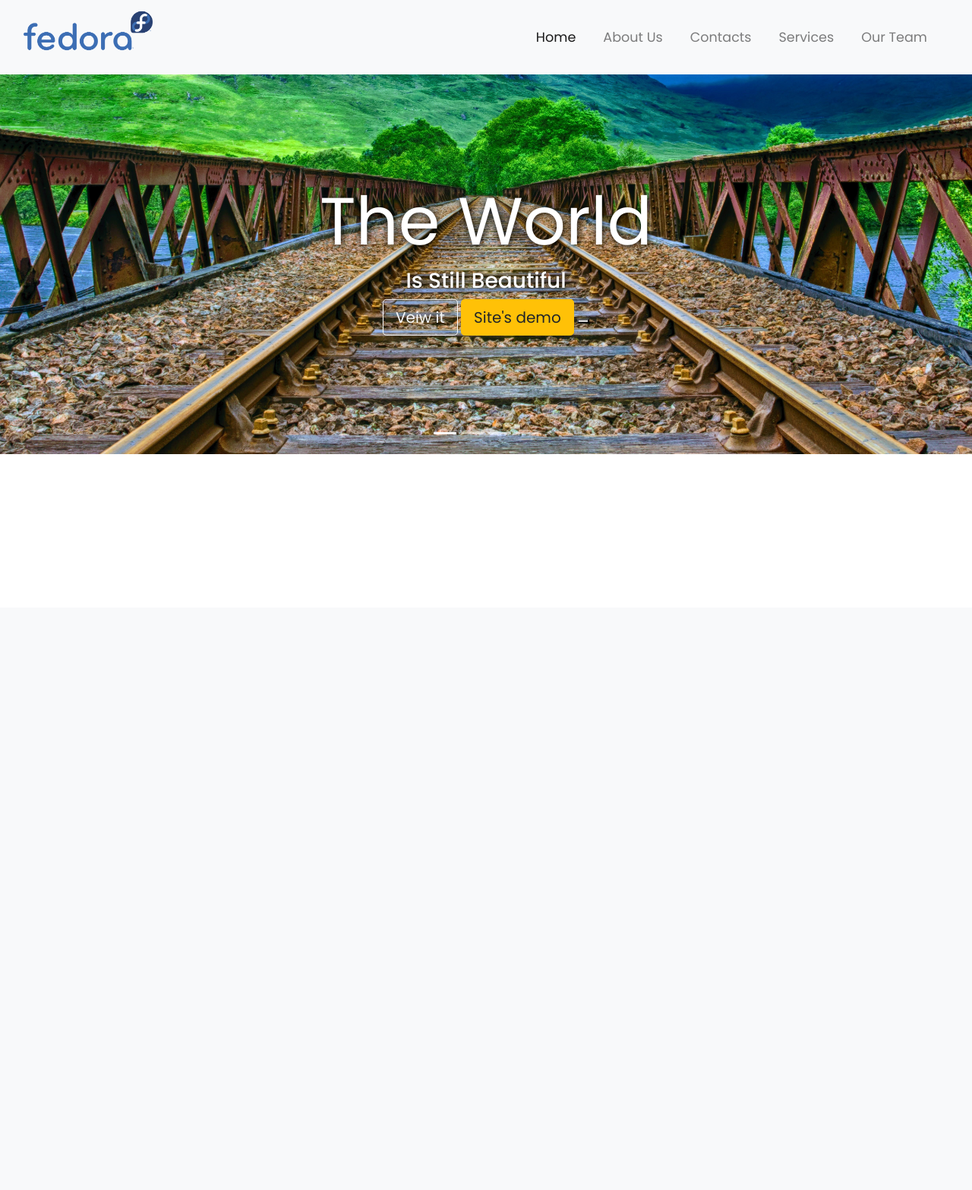
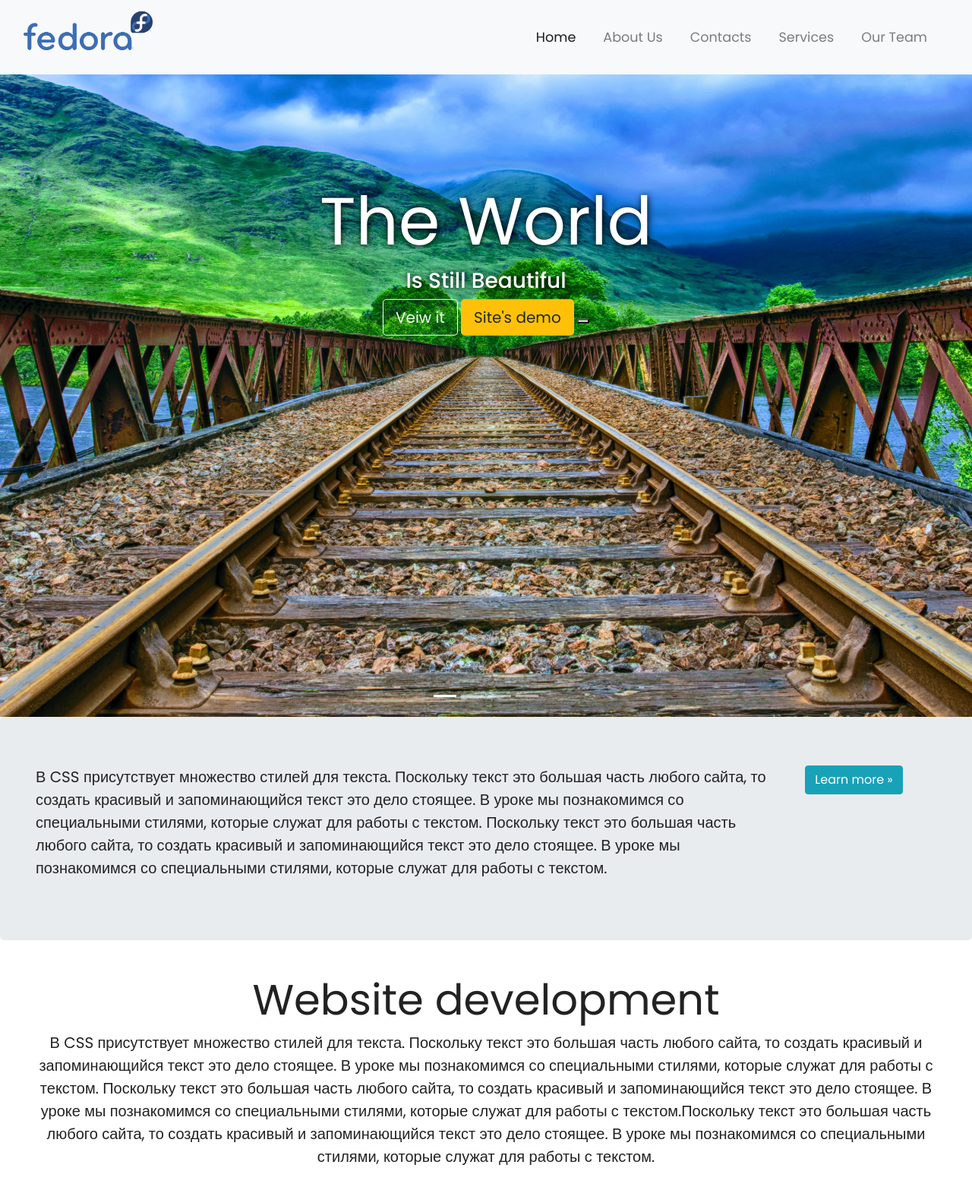
Before and after one commit to flash207111/test2, a Django app: page /webexample/4/ in a window 1280 px wide. Shown: the whole page at 76% size. Before the commit the page ends 598 px from the top, so only its background shows below. Run offline with Django 3.2, Linux system fonts and the light colour scheme; some libraries are stand-ins or nearby versions.

Commit message:
continiung work with boot40.html

```diff
--- a/mainApp/static/css/main40.css
+++ b/mainApp/static/css/main40.css
@@ -16,14 +16,22 @@ html, body{
 }
 
 .carousel-inner{
-    height: 500px;
+    height: 100%;
 }
 
-.carousel-inner img{
-    transform: translateY(-25%); width: 100%; height: 100%;
+@media (min-width: 1100px) {
+    .carousel-inner img{
+    width: 100%;
+}
 }
 
 .carousel-caption{
     position: absolute; top: 50%; transform: translateY(-75%);
     text-shadow: 1px 1px 10px #000;
 }
+
+@media (max-width: 450px) {
+    .carousel-caption .display-2{
+        font-size: 3em;
+    }
+}
--- a/webexample/templates/webexample/boot_40.html
+++ b/webexample/templates/webexample/boot_40.html
@@ -14,6 +14,7 @@
     <script src="https://use.fontawesome.com/releases/v5.0.8/js/all.js"></script>
 </head>
 <body>
+    <!-- Шапка сайта -->
     <nav class="navbar navbar-expand-md navbar-light bg-light sticky-top">
         <div class="container-fluid">
             <a href="https://getfedora.org/" class="navbar-brand" target="_blank"><img src="{% static 'mainApp/image/kisspng-fedora-logo-linux2.png' %}"></a>
@@ -31,6 +32,8 @@
             </div>
         </div>
     </nav>
+
+    <!-- Слайдер изображений с кнопками и индикаторами -->
     <div class="carousel slide" data-ride="carousel">
         <ul class="carousel-indicators">
             <li data-target=".slide" data-slide-to="0" class="active"></li>
@@ -61,6 +64,41 @@
         </div>
     </div>
 
+    <!-- Основной блок сайта -->
+    <div class="container-fluid">
+        <div class="row jumbotron">
+            <div class="col-xs-12 col-sm-12 col-md-9 col-lg-9 col-xl-10">
+                <p class="lead">В CSS присутствует множество стилей для текста. Поскольку текст это большая часть любого сайта, то создать красивый
+                и запоминающийся текст это дело стоящее. В уроке мы познакомимся со специальными стилями, которые служат для работы
+                с текстом. Поскольку текст это большая часть любого сайта, то создать красивый
+                и запоминающийся текст это дело стоящее. В уроке мы познакомимся со специальными стилями, которые служат для работы
+                с текстом.</p>
+            </div>
+            <div class="col-xs-12 col-sm-12 col-md-3 col-lg-3 col-xl-2">
+                <a href="#"><button class="btn btn-info btn-md" type="button">Learn more &raquo;</button></a>
+            </div>
+        </div>
+    </div>
+
+    <!-- Блок с характеристиками -->
+    <div class="container-fluid">
+        <div class="row text-center alert">
+            <div class="col-12">
+                <h1 class="display-4">Website development</h1>
+            </div>
+            <hr>
+            <div class="col-12">
+                <p class="lead">В CSS присутствует множество стилей для текста. Поскольку текст это большая часть любого сайта, то создать красивый
+                и запоминающийся текст это дело стоящее. В уроке мы познакомимся со специальными стилями, которые служат для работы
+                с текстом. Поскольку текст это большая часть любого сайта, то создать красивый
+                и запоминающийся текст это дело стоящее. В уроке мы познакомимся со специальными стилями, которые служат для работы
+                с текстом.Поскольку текст это большая часть любого сайта, то создать красивый
+                и запоминающийся текст это дело стоящее. В уроке мы познакомимся со специальными стилями, которые служат для работы
+                с текстом.</p>
+            </div>
+        </div>
+    </div>
+
 
 </body>
 </html>
```
